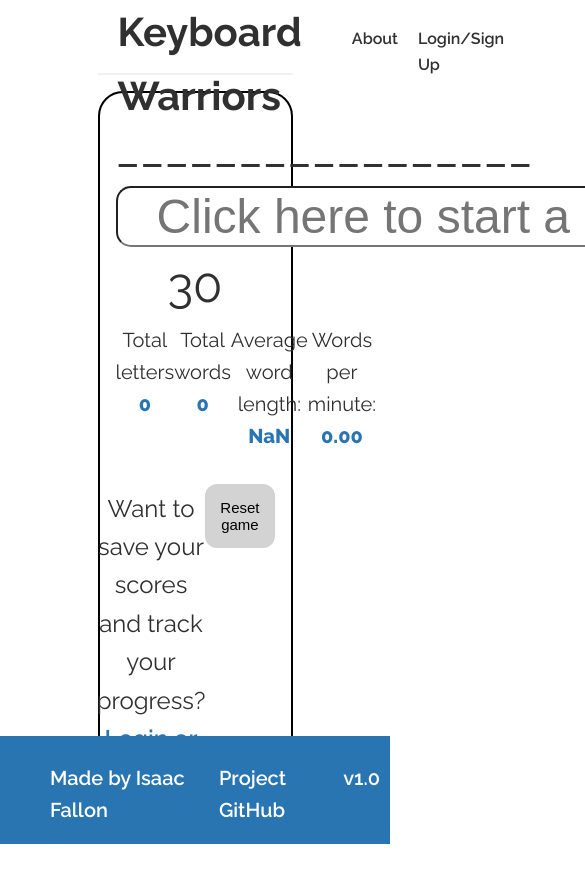
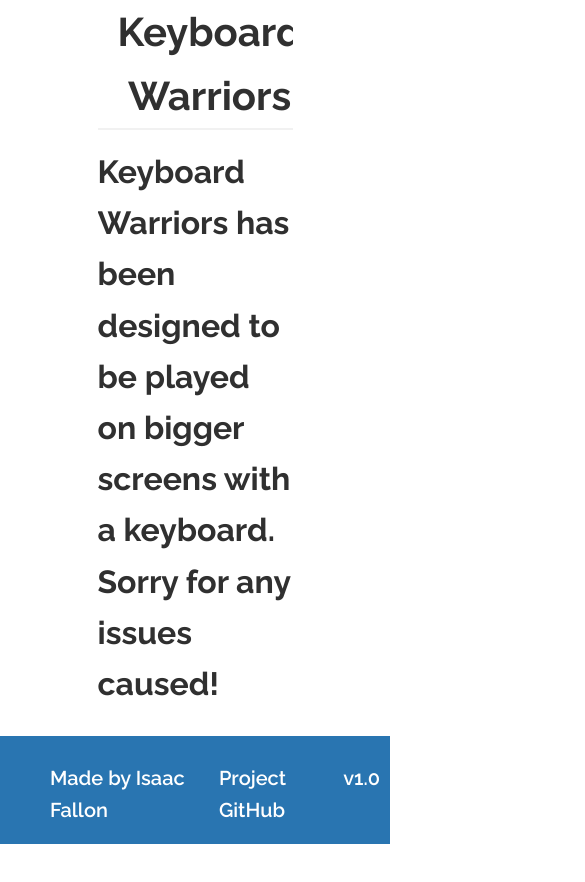
Before and after one commit to isaacfallon/Keyboard-Warriors, a React (Vite) app in the folder client/: page / in a window 390 px wide. Shown: the top 882 px of the page, 585 px wide, since content can reach past the window. After the commit the page ends 847 px from the top, so only its background shows below. Built offline with nearby package versions, Linux system fonts and the light colour scheme.

Commit message:
Cleaned the UX for slightly smaller screens and added a message pop up for smaller screens

```diff
--- a/client/src/App.css
+++ b/client/src/App.css
@@ -35,6 +35,7 @@ main,
 header {
     width: 50%;
     margin: 0 auto;
+    overflow: hidden;
 }
 
 header {
@@ -110,13 +111,22 @@ button:hover {
 /* ----------Header and Nav styles---------- */
 
 header {
-    width: 75%;
-    height: 75px;
+    width: 100%;
+    /* height: 75px; */
     border-bottom: 2px solid #f1f1f1;
     padding: 0 20px;
     display: flex;
     justify-content: space-between;
 }
+
+@media (max-width: 1300px) {
+    header {
+        width: 200%;
+        /* background-color: red; */
+        text-align: center;
+        align-items: center;
+    }
+  }
 
 .navLink {
     color: inherit;
@@ -162,9 +172,15 @@ li:hover {
 }
 
 .gameInput {
-    font-size: 3em;
+    font-size: 2em;
     text-align: center;
     border-radius: 15px;
+}
+
+@media (min-width: 1300px) {
+    #wordForm {
+        font-size: 1.5em;
+    }
 }
 
 .gameInput:focus::placeholder {
@@ -340,3 +356,18 @@ li:hover {
 
     background: rgba(0, 0, 0, 0.6);
 }
+
+.smallScreenText {
+    display: none;
+}
+
+@media (max-width: 900px) {
+    .gameArea {
+        display: none;
+        background-color: red;
+    }
+    .smallScreenText {
+        display: block;
+    }
+
+}
--- a/client/src/components/Game.jsx
+++ b/client/src/components/Game.jsx
@@ -127,6 +127,9 @@ const Game = () => {
 
   return (
     <>
+    <div className="smallScreenText">
+      <h3>Keyboard Warriors has been designed to be played on bigger screens with a keyboard. Sorry for any issues caused!</h3>
+    </div>
       <div className="gameArea">
         <p id="word" className="randomWord">_________________</p>
 
```
